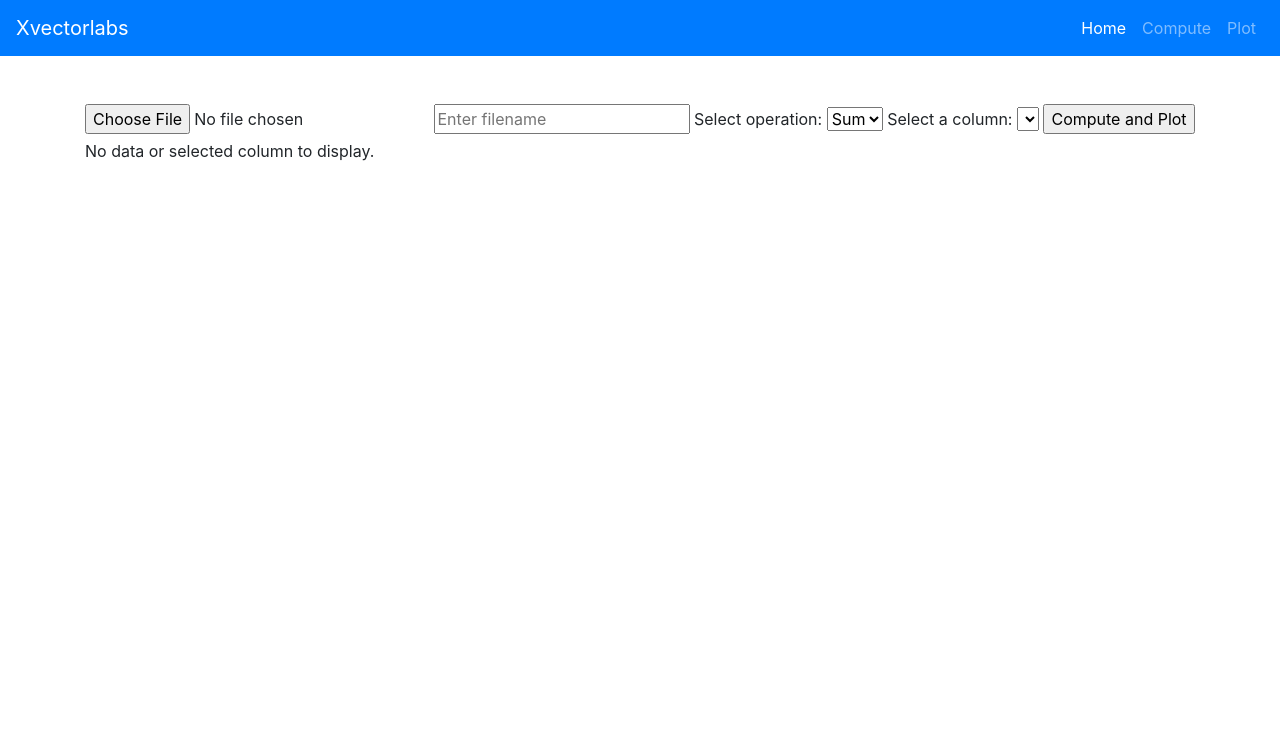
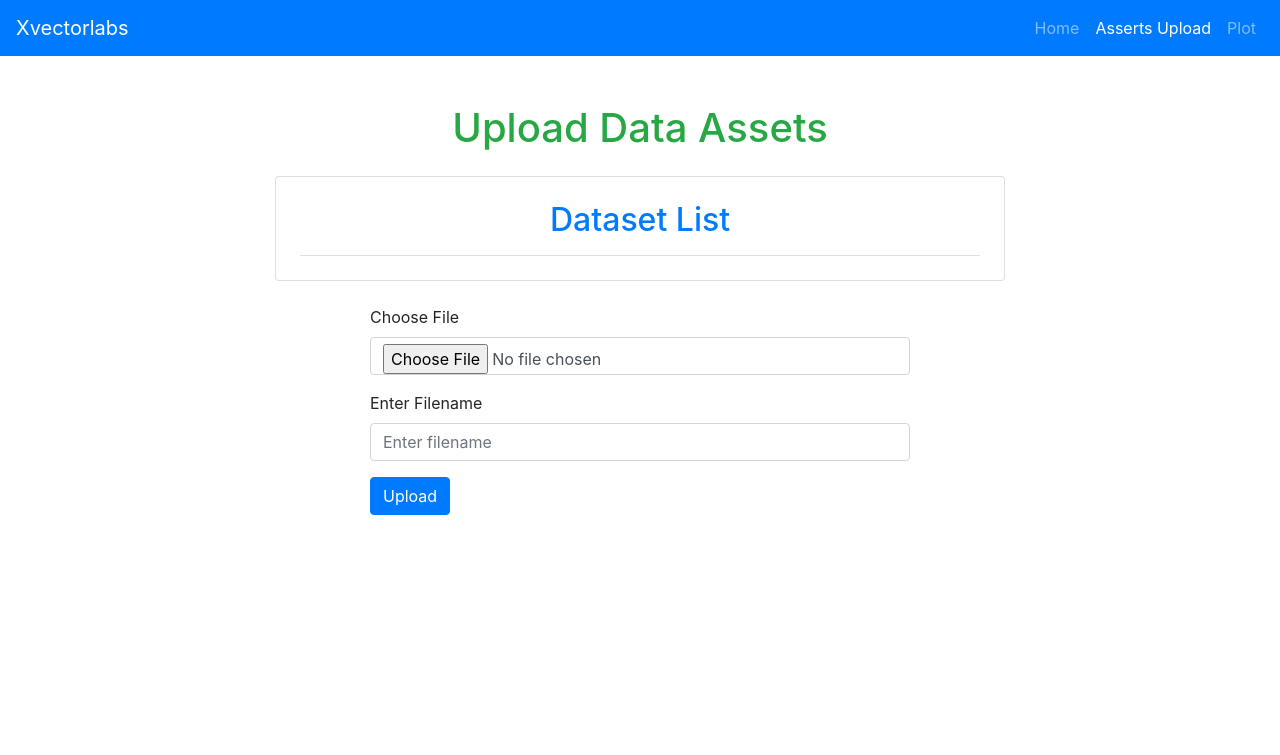
Before and after one commit to sanjudev1/Xvector_labs_takehome_assignment, a Flask app: page /compute in a window 1280 px wide. Shown: the top 755 px of the page. Run offline with Flask 3, Linux system fonts and the light colour scheme; lists and menus that the app fills with data are empty; some libraries are stand-ins or nearby versions.

Commit message:
added some more stylings

```diff
--- a/classtocss_global.css
+++ b/classtocss_global.css
@@ -5,10 +5,11 @@
 .mid-between { justify-content: space-between; }
 .mid-around { justify-content: space-around; }
 .mid-evenly { justify-content: space-evenly; }
-.mt-5 { margin-top:  5px;  }
 .mb-4 { margin-bottom:  4px;  }
 .mb-3 { margin-bottom:  3px;  }
 .mt-4 { margin-top:  4px;  }
+.mt-5 { margin-top:  5px;  }
+.mb-1 { margin-bottom:  1px;  }
 .p-4 { padding:  4px;  }
 .row { display: flex; flex-direction: row; }
 .text-center { text-align: center; }
--- a/data_analytics_app/routes.py
+++ b/data_analytics_app/routes.py
@@ -13,11 +13,14 @@ from dotenv import load_dotenv
 import os
 
 load_dotenv()
+
+#database configuration
 app.config['SQLALCHEMY_DATABASE_URI'] = os.environ.get('DATABASE_URL')
 db = SQLAlchemy(app)
 
 #Currently it Supports csv files
 ALLOWED_EXTENSIONS = {'csv', 'xls', 'xlsx', 'pdf'}
+
 
 class Dataset(db.Model):
     id = db.Column(db.Integer, primary_key=True)
@@ -27,16 +30,19 @@ class Dataset(db.Model):
 def allowed_file(filename):
     return '.' in filename and filename.rsplit('.', 1)[1].lower() in ALLOWED_EXTENSIONS
 
-@app.route("/")
-def home():
+#it gives list of all files in the db
+@app.route("/compute")
+def compute():
     datasets = Dataset.query.all()
     #serve the db data to the home page
-    return render_template("Home.html",title="Home",datasets=datasets)
+    return render_template("compute.html",title="uploadAsserts",datasets=datasets)
 
-@app.route('/compute')
-def index():
-    return render_template('compute.html')
+#home page
+@app.route('/')
+def home():
+    return render_template('Home.html')
 
+#check the delimiters for edge cases
 def read_dataframe_from_dataset(selected_dataset):
     # Define a list of potential delimiters to try
     potential_delimiters = [',',';','/']  # Add more delimiters if needed
@@ -55,6 +61,7 @@ def read_dataframe_from_dataset(selected_dataset):
     raise ValueError("Unable to determine the delimiter for the dataset")
 
 
+#compute for filtered integer columns
 @app.route('/dataset/<int:id>/compute', methods=['GET'])
 def compute_dataset(id):
     # Fetch the dataset from the database using the provided id
@@ -68,6 +75,7 @@ def compute_dataset(id):
 
     return render_template('compute_visualize.html', dataset=selected_dataset, column_names=integer_columns)
 
+# Get up to 30 columns from the db
 @app.route('/dataset/<int:id>/plot', methods=['GET'])
 def perform_plot(id):
       # Fetch the dataset from the database using the provided id
@@ -87,6 +95,7 @@ def perform_plot(id):
 
     return render_template('compute_visualize.html', dataset=selected_dataset, values_column1=values_column1,values_column2=values_column2,column_names=integer_columns)
 
+#compute operations sum or min or max of selected column
 @app.route('/dataset/<int:id>/compute', methods=['POST'])
 def perform_compute(id):
     # Fetch the dataset from the database using the provided id
@@ -115,6 +124,7 @@ def perform_compute(id):
 
     return render_template('compute_visualize.html', dataset=selected_dataset, column_name=selected_column, operation=selected_operation, result=result,column_names=integer_columns)
 
+#upload the dataset to the database (postgres)
 @app.route('/dataset', methods=['POST'])
 def dataset():
     if 'file' not in request.files:
@@ -126,7 +136,7 @@ def dataset():
 
     filename = request.form['filename']
     save_uploaded_file(file, filename)
-    return redirect(url_for('home'))
+    return redirect(url_for('compute'))
 
 def read_csv(csv_file):
     # Wrap the file in TextIOWrapper to ensure it's opened in text mode
@@ -161,7 +171,7 @@ def save_uploaded_file(file, filename):
 
 
 
-
+#this is testing purpose to plot 3 dimensional graph
 @app.route("/plot")
 def plot():
     df=px.data.iris()
--- /dev/null
+++ b/data_analytics_app/static/css/layout.css
@@ -0,0 +1,10 @@
+body {
+  padding-top: 56px;
+  margin-bottom: 100px; /* Adjust the padding based on your navbar height */
+}
+
+main.container {
+  min-height: calc(
+    100vh - 56px
+  ); /* Adjust the subtraction based on your navbar height */
+}
--- a/data_analytics_app/templates/Plot.html
+++ b/data_analytics_app/templates/Plot.html
@@ -2,11 +2,6 @@
 <div class="row p-4">
   <div class="card m-auto" style="width: 90%">
     <div id="chart2"></div>
-    <p>
-      tvweygi ugefoug gfgeb HIIHWPH GOWEDLHI ihwwfywrh uugugwofhgiof
-      gqgowefogeof wewfgeofheipfh hifh ggfowofg ugwbflg iugfbflo jccdciho
-      sgboggb hppcbsugwbffoguf
-    </p>
   </div>
 </div>
 <script>
--- a/data_analytics_app/templates/compute.html
+++ b/data_analytics_app/templates/compute.html
@@ -1,87 +1,48 @@
 {% extends "layout.html" %} {% block content %}
+<h1 class="text-center text-success mb-4">Upload Data Assets</h1>
 
+<div class="row justify-content-center">
+  <div class="col-md-8">
+    <div class="card p-4">
+      <h2 class="text-center text-primary mb-3">Dataset List</h2>
+      <ul class="list-group">
+        {% for dataset in datasets %}
+        <li class="list-group-item">
+          <a href="{{ url_for('compute_dataset', id=dataset.id) }}"
+            >{{ dataset.name }}</a
+          >
+        </li>
+        {% endfor %}
+      </ul>
+    </div>
+  </div>
+</div>
+
+<div class="row justify-content-center mt-4">
+  <div class="col-md-6">
     <form
       action="{{ url_for('dataset') }}"
       method="POST"
       enctype="multipart/form-data"
+      onsubmit="return validateForm()"
     >
-  <input type="file" name="file" id="fileInput" />
+      <div class="mb-3">
+        <label for="fileInput" class="form-label">Choose File</label>
+        <input type="file" name="file" id="fileInput" class="form-control" />
+      </div>
+      <div class="mb-3">
+        <label for="filename" class="form-label">Enter Filename</label>
         <input
           type="text"
           name="filename"
           id="filename"
           placeholder="Enter filename"
+          class="form-control"
         />
-
-  <!-- Display uploaded files in dropdowns -->
-
-  <!-- Dropdown for operation selection -->
-
-  <label for="operation">Select operation:</label>
-  <select name="operation">
-    <option value="sum">Sum</option>
-    <option value="min">Min</option>
-    <option value="max">Max</option>
-  </select>
-
-  <label for="selectedColumn">Select a column:</label>
-  <select name="selectedColumn">
-    {% for key in column_options %}
-    <option value="{{ key }}">{{ key }}</option>
-    {% endfor %}
-  </select>
-  <!-- Add a 'name' attribute to the filename input -->
-
-  <input type="submit" value="Compute and Plot" />
+      </div>
+      <button type="submit" class="btn btn-primary">Upload</button>
     </form>
-{% if result %}
-<h1>{{ result }}</h1>
-{% endif %} {% if data and selected_column %}
-<table border="1">
-  <tr>
-    {% for key in data[0].keys() %}
-    <th>{{ key }}</th>
-    {% endfor %}
-  </tr>
-
-  {% for row in data %}
-  <tr>
-    {% for value in row.values() %}
-    <td>{{ value }}</td>
-    {% endfor %}
-  </tr>
-  {% endfor %}
-</table>
-
-<div id="myPlot" style="width: 100%; height: 100%"></div>
-
-<script>
-  const xArray = Array.from({ length: {{ data|length }}}, (_, i) => i + 1);  // Generate a sequence of integers
-  const yArray = {{ data|tojson|safe }}.map((row) => parseInt(row['{{selected_column}}'])); // Extract values from the selected column
-
-  const colors = ['red', 'green', 'blue', 'orange', 'pink', 'white', 'yellow'];
-  const trace1 = {
-    x: xArray,
-    y: yArray,
-    mode: 'markers',
-    margin: { t: -10, l: 0, r: 0, b: 10},
-    marker: {
-      color: Array.from(
-        { length: xArray.length },
-        (_, i) => colors[i % colors.length]
-      ),
-      size: Array.from({ length: xArray.length }, (_, i) => (i + 1) * 10),
-    },
-  };
-
-  const dataForPlotly = [trace1];
-
-  const layout = {
-    title: 'Plotting Bubbles',
-  };
-
-  Plotly.newPlot('myPlot', dataForPlotly, layout);
-</script>
-{% else %}
-<p>No data or selected column to display.</p>
-{% endif %} {% endblock %}
+  </div>
+</div>
+<script src="{{ url_for('static', filename='scripts/formvalidation.js') }}"></script>
+{% endblock %}
--- a/data_analytics_app/templates/layout.html
+++ b/data_analytics_app/templates/layout.html
@@ -15,18 +15,10 @@
     {% else %}
     <title>Data Visualization App</title>
     {% endif %}
-    <style>
-      body {
-        padding-top: 56px;
-        margin-bottom: 100px; /* Adjust the padding based on your navbar height */
-      }
-
-      main.container {
-        min-height: calc(
-          100vh - 56px
-        ); /* Adjust the subtraction based on your navbar height */
-      }
-    </style>
+    <link
+      rel="stylesheet"
+      href="{{ url_for('static', filename='css/layout.css') }}"
+    />
   </head>
   <body>
     <nav class="navbar navbar-expand-lg navbar-dark bg-primary fixed-top">
@@ -45,14 +37,22 @@
       </button>
       <div class="collapse navbar-collapse" id="navbarToggleExternalContent">
         <ul class="navbar-nav ml-auto">
-          <li class="nav-item">
-            <a class="nav-link active" href="/">Home</a>
+          <li
+            class="nav-item {% if 'home' in request.endpoint %}active{% endif %}"
+          >
+            <a class="nav-link" href="{{ url_for('home') }}">Home</a>
           </li>
-          <li class="nav-item">
-            <a class="nav-link" href="/compute">Compute</a>
+          <li
+            class="nav-item {% if 'compute' in request.endpoint %}active{% endif %}"
+          >
+            <a class="nav-link" href="{{ url_for('compute') }}"
+              >Asserts Upload</a
+            >
           </li>
-          <li class="nav-item">
-            <a class="nav-link" href="/plot">Plot</a>
+          <li
+            class="nav-item {% if 'plot' in request.endpoint %}active{% endif %}"
+          >
+            <a class="nav-link" href="{{ url_for('plot') }}">Plot</a>
           </li>
         </ul>
       </div>
```
Also changed, not shown: data_analytics_app/static/css/home.css (added, +34 -0 lines), data_analytics_app/templates/Home.html (+16 -44 lines), data_analytics_app/templates/compute_visualize.html (+4 -3 lines). Lines whose indentation alone changed are shown as unchanged.
